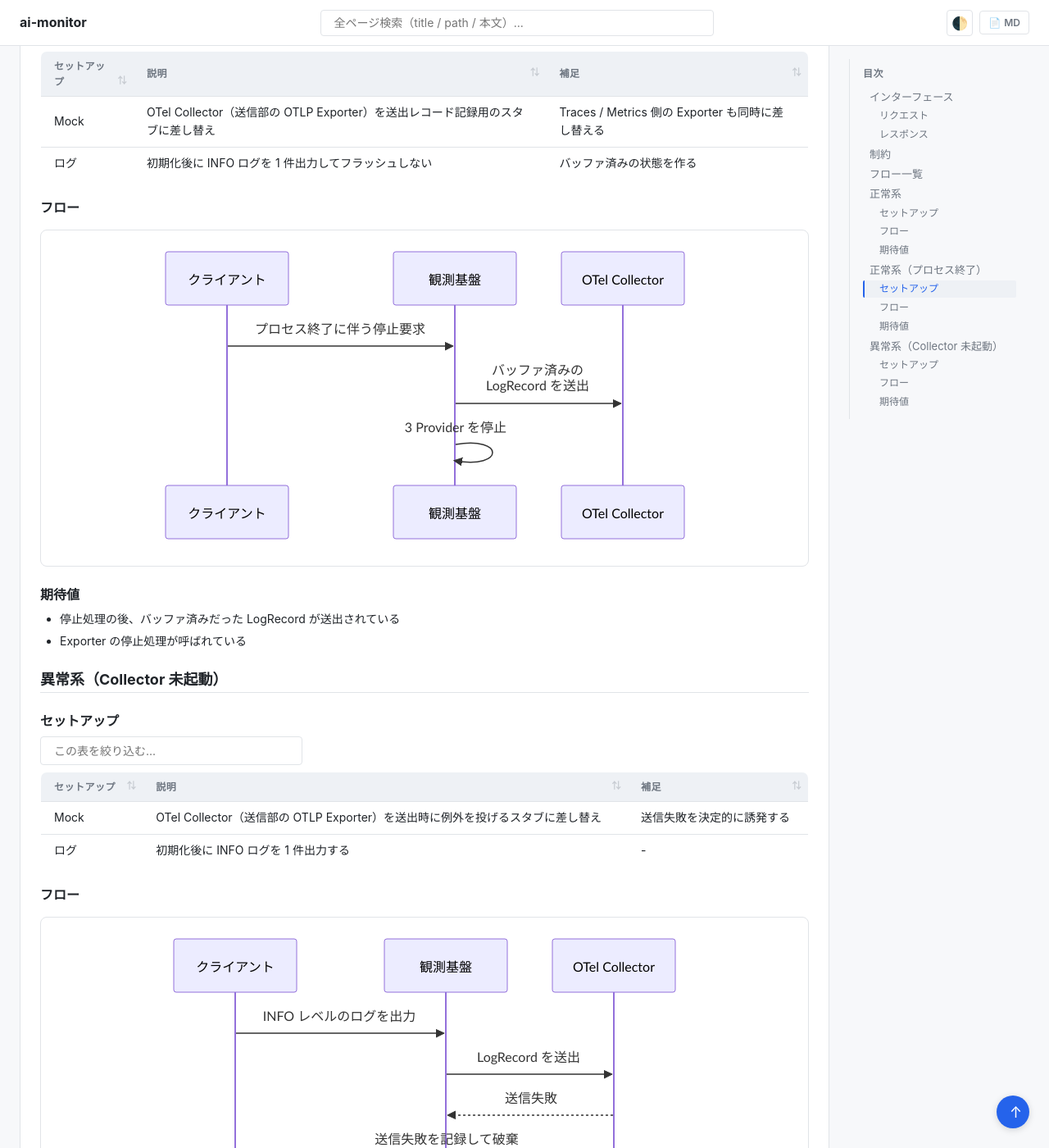
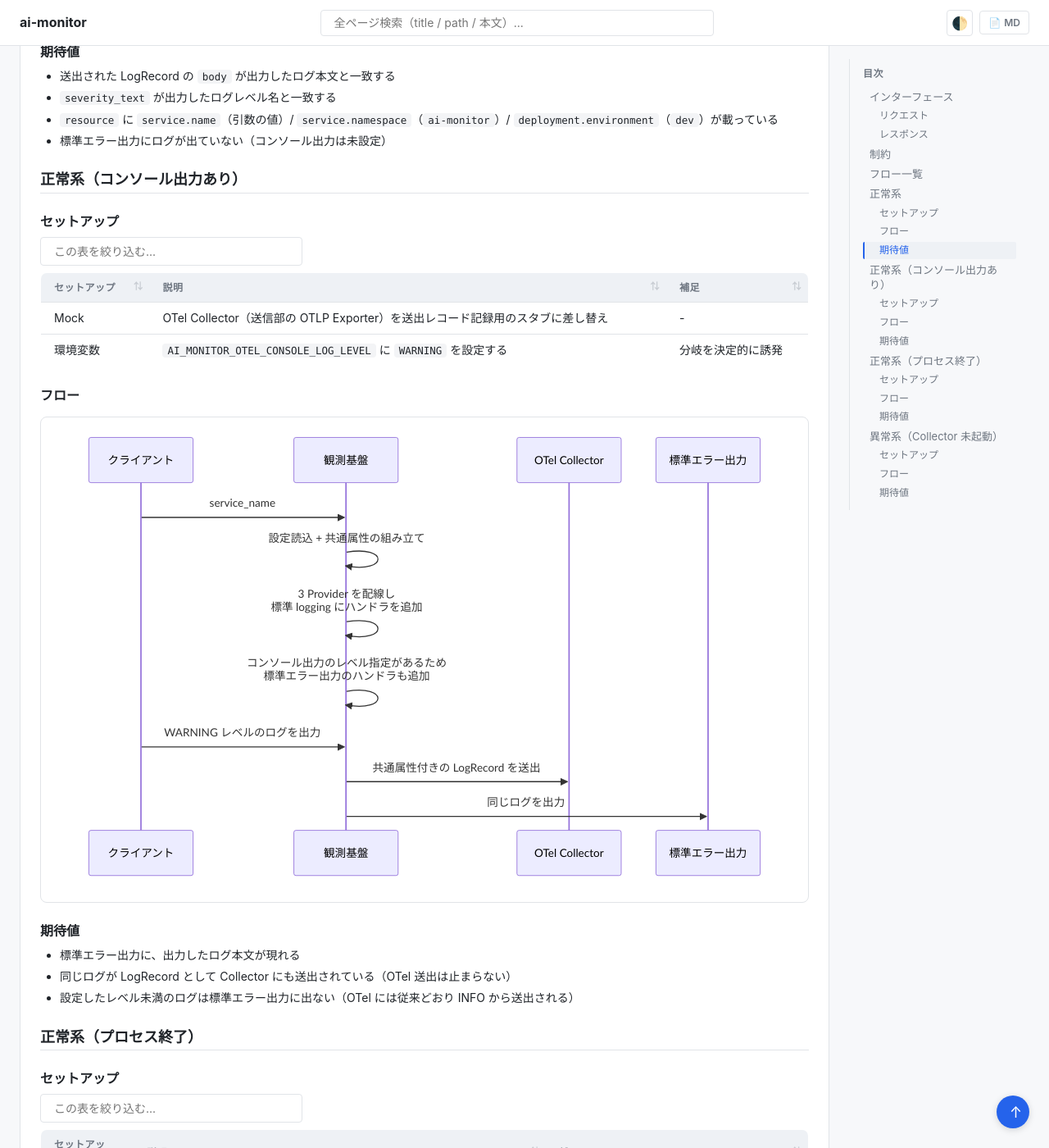
Before and after one commit to shuhei1101/ai-monitor, a Jekyll site: the page built from docs/wiki/設計図/インターフェース定義/バックエンド/ログ送出.py.md, in a window 1280 px wide and 1400 px high, scrolled down 3566 px. Shown: the whole window at 82% size. Built offline with Jekyll 4.4.1, drawn with Linux system fonts in a browser that asks for light colours; our own code applies the rules of GitHub Pages for plain Markdown files; some of the changed text lies outside the part shown.

Commit message:
ユーザ更新

````diff
--- a/docs/wiki/設計図/インターフェース定義/バックエンド/ログ送出.py.md
+++ b/docs/wiki/設計図/インターフェース定義/バックエンド/ログ送出.py.md
@@ -8,6 +8,9 @@ template_version: 1.0.0
 
 常駐プロセス（モニター / MCP サーバー）の composition root で観測基盤を初期化し、以降に標準 `logging` へ出力されたログを OTel Collector（OTLP gRPC）へ送出する。
 プロセス終了時はバッファ済みのレコードをフラッシュしてから停止する。
+
+既定では OTel だけに送るが、コンソール出力のレベルを設定すると標準エラー出力にも同じログを出す。
+tmux でプロセスの画面を見ているときに、動作状況をその場で追えるようにするため。
 
 - 対応テストファイル: `tests/integration/observability/test_ログ送出.py`
 
@@ -22,6 +25,7 @@ template_version: 1.0.0
 | `AI_MONITOR_OTEL_OTLP_INSECURE` | bool | - | `true` | TLS を無効化するか | - | 環境変数 |
 | `AI_MONITOR_OTEL_DEPLOYMENT_ENVIRONMENT` | `"dev"` \| `"staging"` \| `"prod"` | - | `"dev"` | 環境名 | - | 環境変数 |
 | `AI_MONITOR_OTEL_SERVICE_NAMESPACE` | str | - | `"ai-monitor"` | サービス空間 | - | 環境変数 |
+| `AI_MONITOR_OTEL_CONSOLE_LOG_LEVEL` | `"DEBUG"` \| `"INFO"` \| `"WARNING"` \| `"ERROR"` \| `"CRITICAL"` \| `null` | - | `null` | 標準エラー出力へ出すレベル | - | 環境変数。`null` なら出さない |
 
 リクエスト例:
 
@@ -70,6 +74,7 @@ logging.getLogger(__name__).info("ポーリングを開始します: project=san
 | 分類 | フロー名 | 概要 | 補足 |
 | --- | --- | --- | --- |
 | 正常 | 正常系 | 初期化後の `logging` 出力が Resource 属性付きの LogRecord として Collector に届く | - |
+| 正常 | 正常系（コンソール出力あり） | コンソール出力のレベルを設定すると、OTel と標準エラー出力の両方に出る | 未設定なら OTel だけ |
 | 正常 | 正常系（プロセス終了） | 停止処理でバッファ済みレコードが送出され、Provider が停止する | `atexit` から呼ばれる経路 |
 | 異常 | 異常系（Collector 未起動） | 送出が失敗しても呼び出し側に例外が伝播しない | - |
 
@@ -102,6 +107,40 @@ sequenceDiagram
 - 送出された LogRecord の `body` が出力したログ本文と一致する
 - `severity_text` が出力したログレベル名と一致する
 - `resource` に `service.name`（引数の値）/ `service.namespace`（`ai-monitor`）/ `deployment.environment`（`dev`）が載っている
+- 標準エラー出力にログが出ていない（コンソール出力は未設定）
+
+## 正常系（コンソール出力あり）
+
+### セットアップ
+
+| セットアップ | 説明 | 補足 |
+| --- | --- | --- |
+| Mock | OTel Collector（送信部の OTLP Exporter）を送出レコード記録用のスタブに差し替え | - |
+| 環境変数 | `AI_MONITOR_OTEL_CONSOLE_LOG_LEVEL` に `WARNING` を設定する | 分岐を決定的に誘発 |
+
+### フロー
+
+```mermaid
+sequenceDiagram
+  participant C as クライアント
+  participant IF as 観測基盤
+  participant COL as OTel Collector
+  participant ERR as 標準エラー出力
+
+  C->>IF: service_name
+  IF->>IF: 設定読込 + 共通属性の組み立て
+  IF->>IF: 3 Provider を配線し<br>標準 logging にハンドラを追加
+  IF->>IF: コンソール出力のレベル指定があるため<br>標準エラー出力のハンドラも追加
+  C->>IF: WARNING レベルのログを出力
+  IF->>COL: 共通属性付きの LogRecord を送出
+  IF->>ERR: 同じログを出力
+```
+
+### 期待値
+
+- 標準エラー出力に、出力したログ本文が現れる
+- 同じログが LogRecord として Collector にも送出されている（OTel 送出は止まらない）
+- 設定したレベル未満のログは標準エラー出力に出ない（OTel には従来どおり INFO から送出される）
 
 ## 正常系（プロセス終了）
 
````
Also changed, not shown: README.md, 3 other files.
